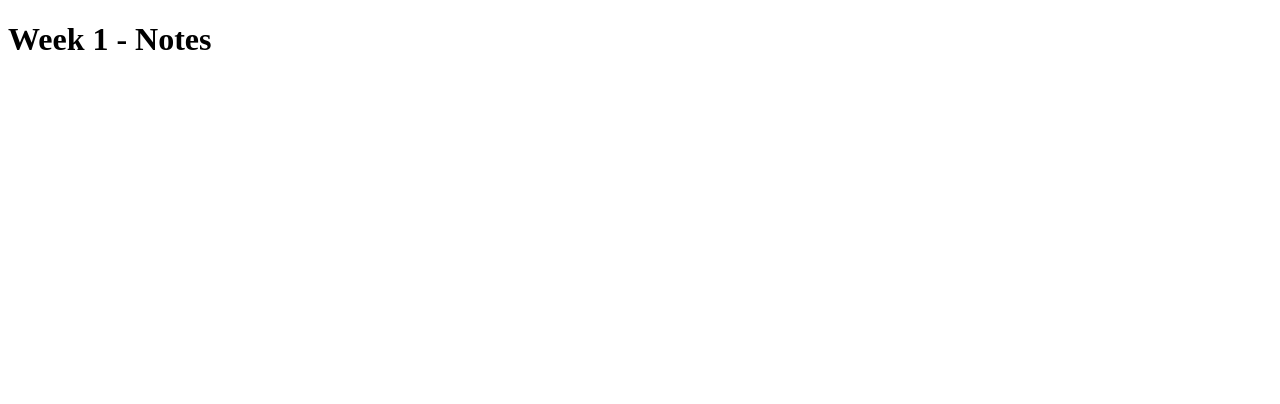
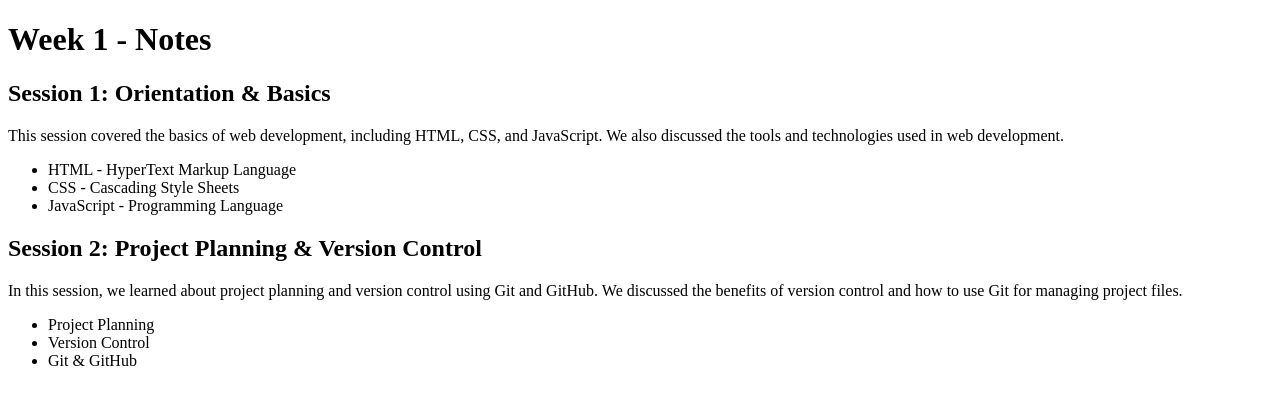
Before and after one commit to derrickmstrong/Mentorship, a plain HTML site: page week-1/Notes.html in a window 1280 px wide. Drawn offline with Linux system fonts and the light colour scheme.

Commit message:
Update week 1 Notes.html with session details and content

```diff
--- a/week-1/Notes.html
+++ b/week-1/Notes.html
@@ -1,11 +1,36 @@
 <!DOCTYPE html>
 <html lang="en">
-<head>
-    <meta charset="UTF-8">
-    <meta name="viewport" content="width=device-width, initial-scale=1.0">
+  <head>
+    <meta charset="UTF-8" />
+    <meta
+      name="viewport"
+      content="width=device-width, initial-scale=1.0"
+    />
     <title>Week 1 - Notes</title>
-</head>
-<body>
+  </head>
+  <body>
     <h1>Week 1 - Notes</h1>
-</body>
+    <h2>Session 1: Orientation & Basics</h2>
+    <p>
+      This session covered the basics of web development, including HTML, CSS,
+      and JavaScript. We also discussed the tools and technologies used in web
+      development.
+    </p>
+    <ul>
+        <li>HTML - HyperText Markup Language</li>
+        <li>CSS - Cascading Style Sheets</li>
+        <li>JavaScript - Programming Language</li>
+    </ul>
+
+    <h2>Session 2: Project Planning & Version Control</h2>
+    <p>
+      In this session, we learned about project planning and version control
+      using Git and GitHub. We discussed the benefits of version control and how
+      to use Git for managing project files.
+    </p>
+    <ul>
+        <li>Project Planning</li>
+        <li>Version Control</li>
+        <li>Git & GitHub</li>
+  </body>
 </html>
```
